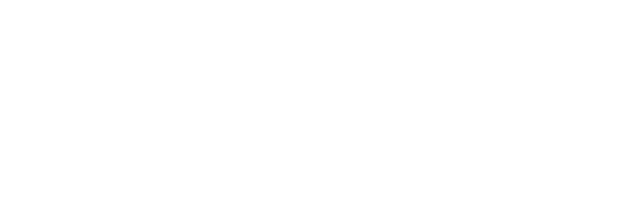
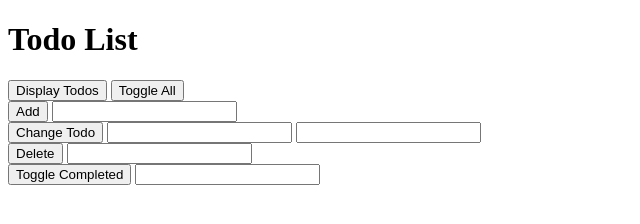
Before and after one commit to brandnpatterson/Simple-Todo-List, a plain HTML site: page index.html in a window 1280 px wide. Shown: the whole page, without its empty margins (0-640 px from the left). Drawn offline with Linux system fonts and the light colour scheme.

Commit message:
created handlers object with basic gui

```diff
--- a/index.html
+++ b/index.html
@@ -5,6 +5,28 @@
     <title>Simple-Todo-List</title>
   </head>
   <body>
+    <h1>Todo List</h1>
+    <div>
+      <button onclick="handlers.displayTodos()">Display Todos</button>
+      <button onclick="handlers.toggleAll()">Toggle All</button>
+    </div>
+    <div>
+      <button onclick="handlers.addTodo()">Add</button>
+      <input name="addTodoInput" type="text" />
+    </div>
+    <div>
+      <button onclick="handlers.changeTodo()">Change Todo</button>
+      <input name="changeTodoPosition" type="number" />
+      <input name="changeTodoText" type="text" />
+    </div>
+    <div>
+      <button onclick="handlers.deleteTodo()">Delete</button>
+      <input name="deleteTodo" type="number" />
+    </div>
+    <div>
+      <button onclick="handlers.toggleCompleted()">Toggle Completed</button>
+      <input name="toggleCompleted" type="number" />
+    </div>
     <script src="todoList.js"></script>
   </body>
 </html>
--- a/todoList.js
+++ b/todoList.js
@@ -43,8 +43,8 @@ var todoList = {
   },
 
   toggleAll: function () {
-    var totalTodos = this.todos.length;
-    var completedTodos = 0;
+    var totalTodos = this.todos.length,
+    completedTodos = 0;
     for (var i = 0; i < this.todos.length; i++) {
       if (this.todos[i].completed === true) {
         completedTodos++;
@@ -63,3 +63,55 @@ var todoList = {
     this.displayTodos();
   }
 };
+
+var handlers = {
+  displayTodos: function () {
+    todoList.displayTodos();
+  },
+
+  toggleAll: function () {
+    todoList.toggleAll();
+  },
+
+  addTodo: function () {
+    var addTodoInput = document.getElementsByName('addTodoInput')[0];
+    if (addTodoInput.value === '') {
+      return;
+    } else {
+      todoList.addTodo(addTodoInput.value);
+      addTodoInput.value = '';
+    }
+  },
+
+  changeTodo: function () {
+    var changeTodoPosition = document.getElementsByName('changeTodoPosition')[0],
+        changeTodoText     = document.getElementsByName('changeTodoText')[0];
+    if (changeTodoPosition.value === '') {
+      return;
+    } else {
+      todoList.changeTodo(changeTodoPosition.valueAsNumber, changeTodoText.value);
+      changeTodoPosition.value = '';
+      changeTodoText.value = '';
+    }
+  },
+
+  deleteTodo: function () {
+    var deleteTodo = document.getElementsByName('deleteTodo')[0];
+    if (deleteTodo.value === '') {
+      return;
+    } else {
+      todoList.deleteTodo(deleteTodo.value);
+      deleteTodo.value = '';
+    }
+  },
+
+  toggleCompleted: function () {
+    var toggleCompleted = document.getElementsByName('toggleCompleted')[0];
+    if (toggleCompleted.value === '') {
+      return;
+    } else {
+      todoList.toggleCompleted(toggleCompleted.value);
+      toggleCompleted.value = '';
+    }
+  }
+};
```
Also changed, not shown: style.css (added).
